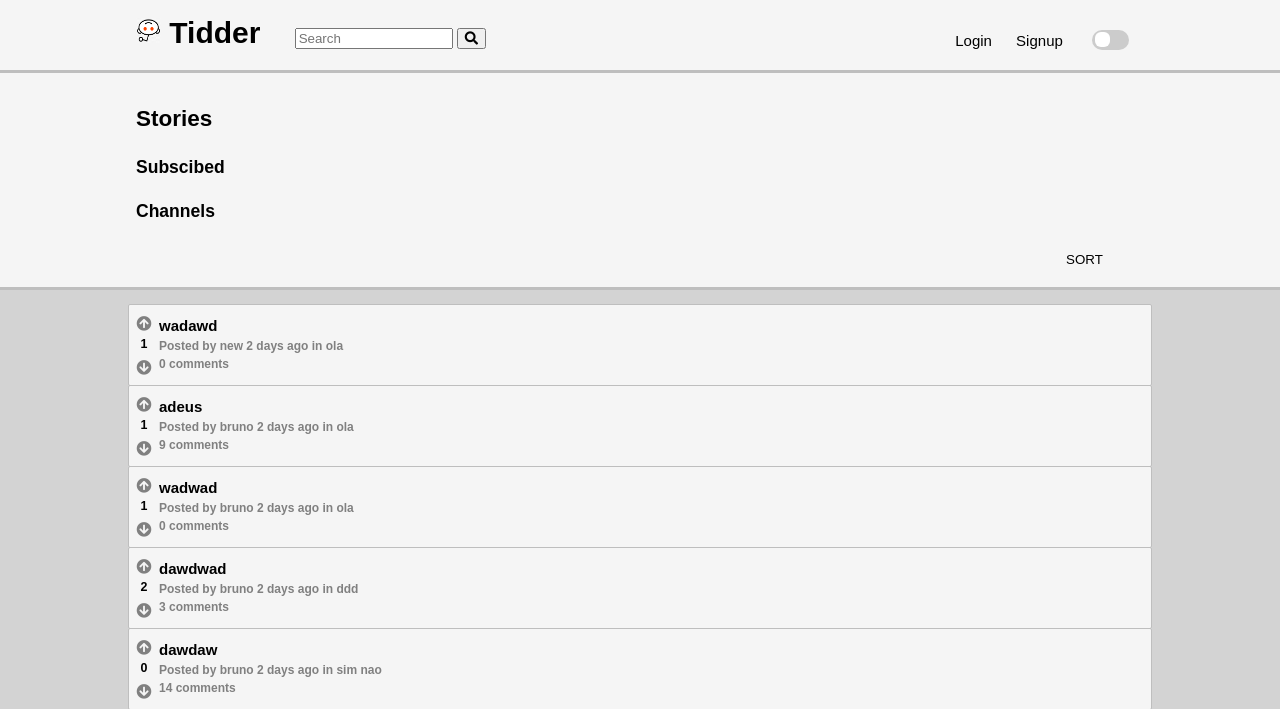
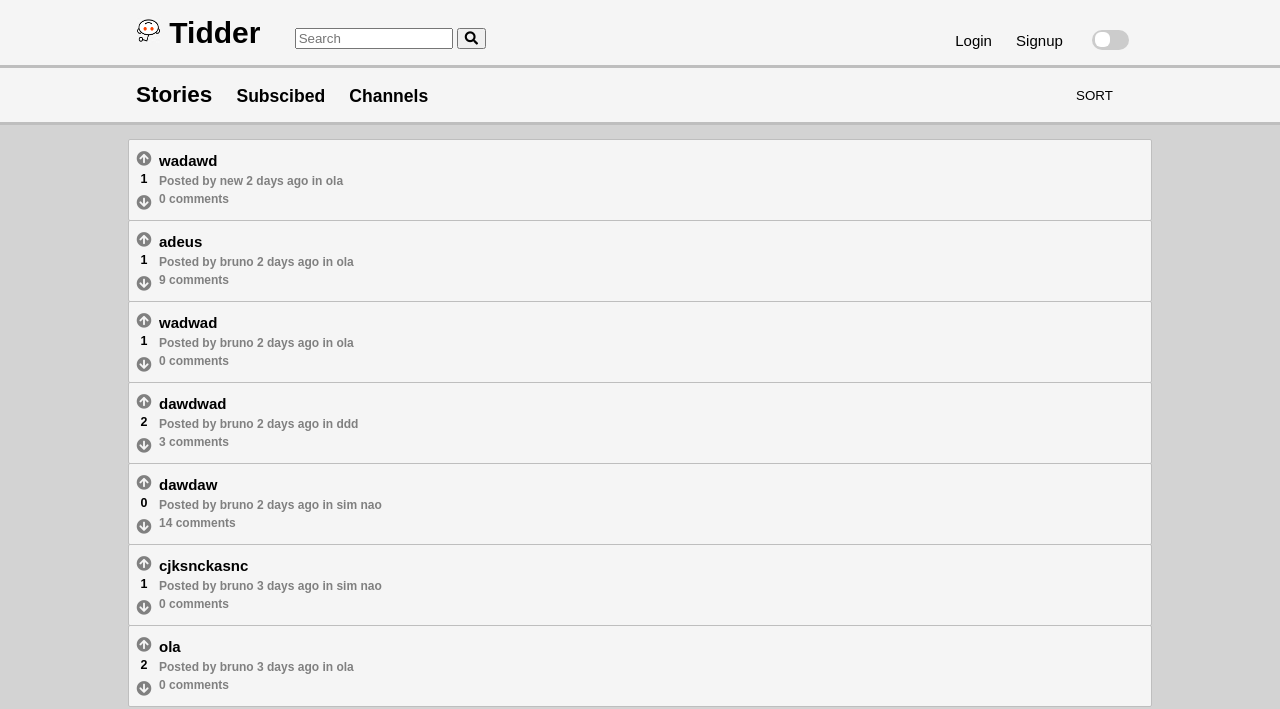
Before and after one commit to CiscoFrisco/LTW, a PHP site: page /pages/stories.php in a window 1280 px wide. Shown: the top 709 px of the page. Run offline with PHP 8.4, Linux system fonts and the light colour scheme; data comes from the database, SQL or seed files in the repository; data that the repository does not hold is empty; some libraries are stand-ins or nearby versions.

Commit message:
tweking values for headers

```diff
--- a/css/style.css
+++ b/css/style.css
@@ -91,9 +91,7 @@ select {
     -moz-appearance: none;
     text-indent: 1px;
     text-overflow: '';
-    padding: 10px;
     text-align-last: center;
-    float: right;
 }
 
 select:hover {
@@ -229,7 +227,6 @@ header {
     background-color: var(--writing-bg);
     color: var(--main-font-color);
     padding: 10px;
-    min-height: 50px;
     border-bottom: var(--border-color) 3px solid;
 }
 
@@ -389,6 +386,20 @@ section#story .container h4 {
 .story-content {
     padding-left: 40px;
     padding-right: 40px;
+}
+
+
+.secondary-header h3, .secondary-header h2 {
+    display: inline-block;
+    padding-right: 20px;
+    margin: 0;
+}
+
+.secondary-header select {
+    display: inline-block;
+    position: absolute;
+    right: 0;
+    top: 10px;
 }
 
 /*
--- a/templates/tpl_comments.php
+++ b/templates/tpl_comments.php
@@ -22,10 +22,13 @@
 			<section id="comments">
 		<?php } ?>
 
-		<div class="container">
-			<header>
-				<h2>Comments</h2>
+
+			<header class = "secondary-header">
+				<div class = "container">
+					<h2>Comments</h2>
+				</div>
 			</header>
+			<div class="container">
 		<?php if($not_profile){
 			if((isset($_SESSION['user_id']))) { ?>
 				<form>
--- a/templates/tpl_stories.php
+++ b/templates/tpl_stories.php
@@ -4,7 +4,7 @@
 	function draw_stories($stories, $not_profile){
 		global $channel;?>
 	<section id="stories">
-	<header>
+	<header class = "secondary-header">
 	<div class = "container">
 		<?php if(isset($_GET['subscribed']) && $_GET['subscribed'] == 'true') { ?>
 			<h2>Subscibed</h2>
```
Also changed, not shown: templates/tpl_channels.php (+12 -2 lines).
